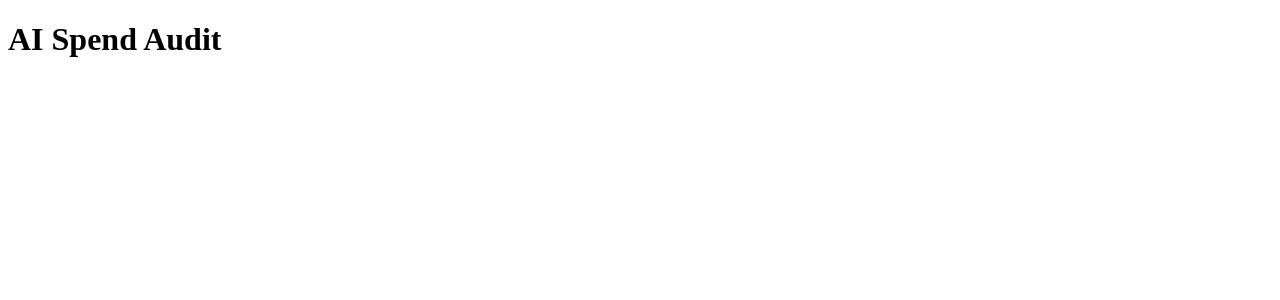
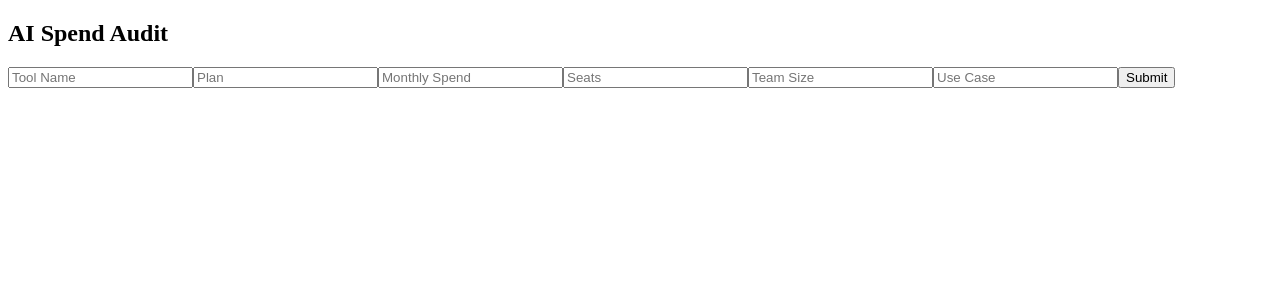
Before and after one commit to SaloniK058/spend-it-wise, a React (Vite) app: page /audit in a window 1280 px wide. Shown: the top 300 px of the page. Built offline with nearby package versions, Linux system fonts and the light colour scheme.

Commit message:
feat: added routing and basic UI pages

```diff
--- a/package.json
+++ b/package.json
@@ -11,7 +11,8 @@
   },
   "dependencies": {
     "react": "^19.2.5",
-    "react-dom": "^19.2.5"
+    "react-dom": "^19.2.5",
+    "react-router-dom": "^7.15.0"
   },
   "devDependencies": {
     "@eslint/js": "^10.0.1",
--- a/src/App.jsx
+++ b/src/App.jsx
@@ -1,8 +1,15 @@
+import { BrowserRouter, Route, Routes } from "react-router-dom";
+import Landing from "./pages/Landing";
+import AuditForm from "./pages/AuditForm";
+
 function App() {
   return (
-    <div>
-      <h1>AI Spend Audit</h1>
-    </div>
+    <BrowserRouter>
+      <Routes>
+        <Route path="/" element={<Landing/>}/>
+        <Route path="/audit" element={<AuditForm/>}/>
+      </Routes>
+    </BrowserRouter>
   );
 }
 
--- /dev/null
+++ b/src/pages/AuditForm.jsx
@@ -0,0 +1,20 @@
+function AuditForm() {
+    return (
+        <div>
+            <h2>
+                AI Spend Audit
+            </h2>
+
+            <input placeholder="Tool Name" />
+            <input placeholder="Plan" />
+            <input placeholder="Monthly Spend" />
+            <input placeholder="Seats" />
+            <input placeholder="Team Size" />
+            <input placeholder="Use Case" />
+
+            <button>Submit</button>
+        </div>
+    )
+}
+
+export default AuditForm
--- /dev/null
+++ b/src/pages/Landing.jsx
@@ -0,0 +1,18 @@
+import { useNavigate } from "react-router-dom"
+
+function Landing() {
+     const navigate = useNavigate();
+    return (
+        <div>
+            <h1>SpendItWise</h1>
+            <h2>Find Hidden AI Spend in Minutes</h2>
+            <p>Audit your AI tools and reduce unnecessary expenditures.</p>
+
+            <button onClick={()=> navigate("/audit")}>
+                Go to Audit
+            </button>
+        </div>
+    )
+}
+
+export default Landing
```
Also changed, not shown: 1 other file (tests, documents, lock files or other folders).
